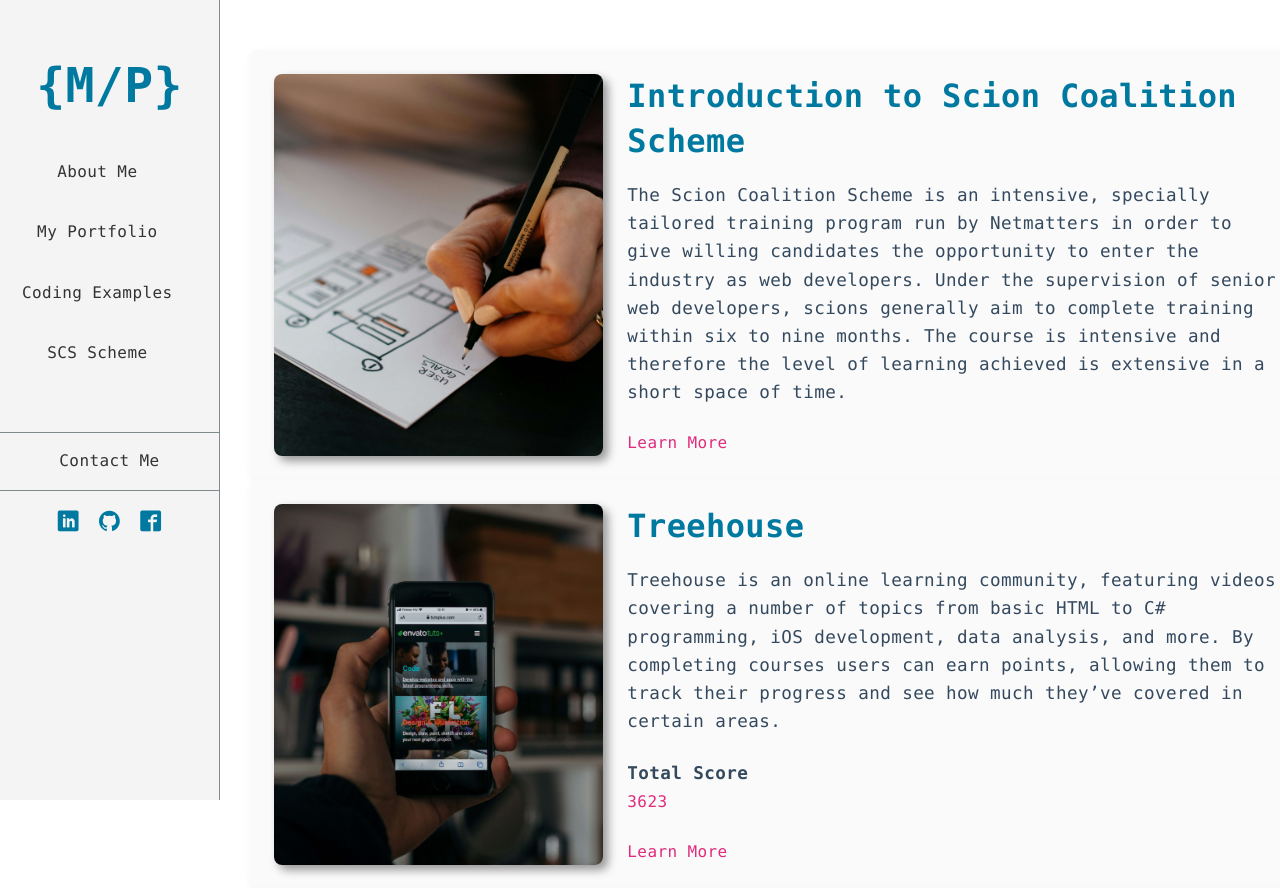
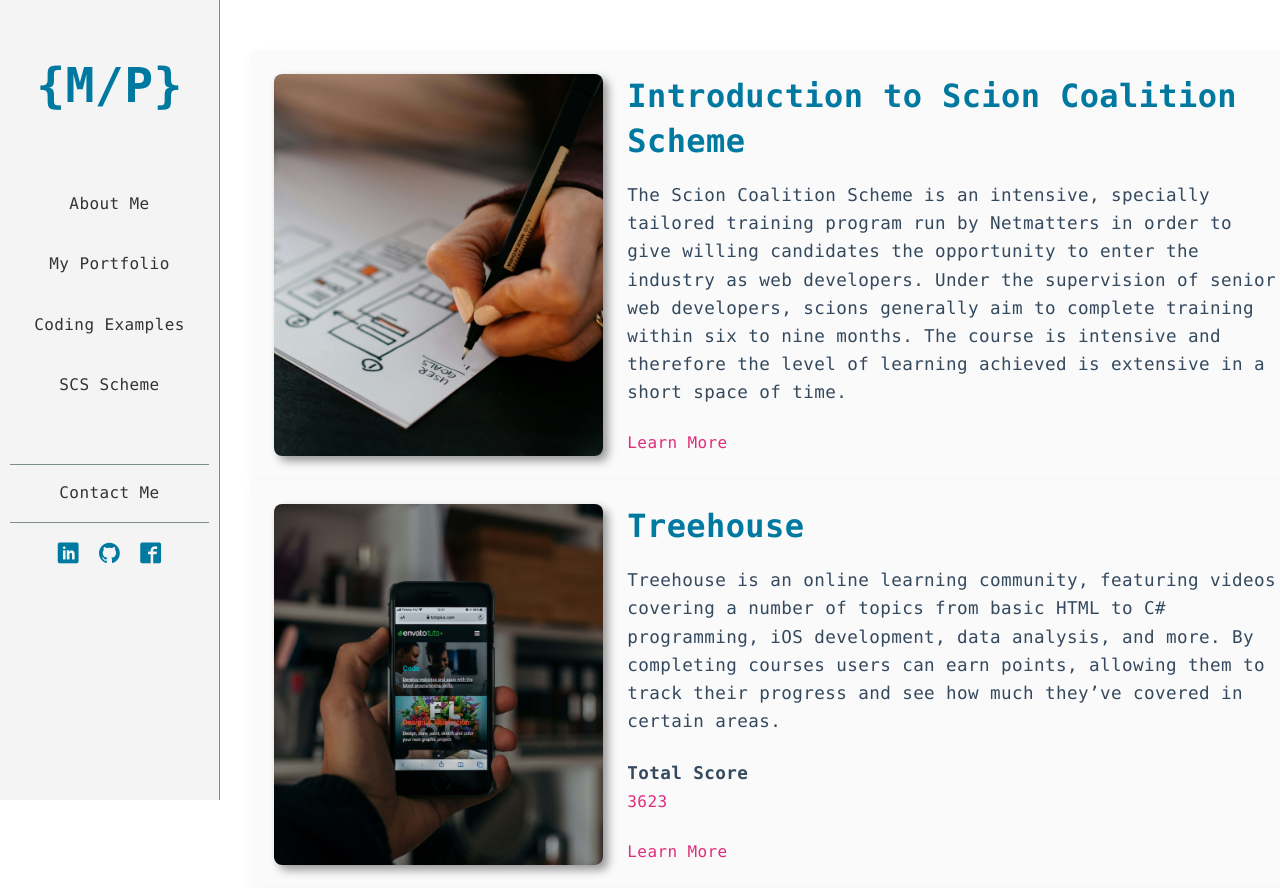
Before and after one commit to markap85/Portfolio, a PHP site: page /scss.html in a window 1280 px wide; the page is wider, and only the part inside the window is pictured. Shown: the top 888 px of that part. Run offline with PHP 8.4, Linux system fonts and the light colour scheme; some web fonts are replaced.

Commit message:
Re aligned all sidebar items / li etc to account for invisible arrow icons on hover

```diff
--- a/css/styles.css
+++ b/css/styles.css
@@ -1009,9 +1009,12 @@
   transform: translateX(-100%);
   transition: transform 0.3s cubic-bezier(0.4, 0, 0.2, 1), box-shadow 0.3s;
   overflow-y: auto;
-}
-
-/* line 15, ../Portfolio/scss/layout/_sidebar.scss */
+  display: flex;
+  flex-direction: column;
+  align-items: center;
+}
+
+/* line 18, ../Portfolio/scss/layout/_sidebar.scss */
 .sidebar.sidebar--open {
   transform: translateX(0);
   box-shadow: 2px 0 16px rgba(0, 0, 0, 0.2);
@@ -1019,7 +1022,7 @@
 }
 
 @media (min-width: 768px) {
-  /* line 15, ../Portfolio/scss/layout/_sidebar.scss */
+  /* line 18, ../Portfolio/scss/layout/_sidebar.scss */
   .sidebar.sidebar--open {
     padding-top: 20px;
   }
@@ -1036,30 +1039,44 @@
   }
 }
 
-/* line 34, ../Portfolio/scss/layout/_sidebar.scss */
+/* line 37, ../Portfolio/scss/layout/_sidebar.scss */
+.sidebar .logo {
+  width: 100%;
+  display: flex;
+  justify-content: center;
+  align-items: center;
+  margin-bottom: 2rem;
+}
+
+/* line 45, ../Portfolio/scss/layout/_sidebar.scss */
 .sidebar .logo a {
   text-decoration: none !important;
   font-size: 3rem;
   font-weight: bold;
-  margin-bottom: 2rem;
+  margin-bottom: 0;
   color: #0079A0;
   border-bottom: 1px solid transparent;
   transition: color 0.3s, text-shadow 0.3s;
 }
 
-/* line 42, ../Portfolio/scss/layout/_sidebar.scss */
+/* line 53, ../Portfolio/scss/layout/_sidebar.scss */
 .sidebar .logo a:hover {
   color: #DF2C7D;
   text-shadow: 2px 2px 6px rgba(0, 0, 0, 0.4);
   text-decoration: none;
 }
 
-/* line 50, ../Portfolio/scss/layout/_sidebar.scss */
+/* line 61, ../Portfolio/scss/layout/_sidebar.scss */
 .sidebar nav ul {
   list-style: none;
-}
-
-/* line 53, ../Portfolio/scss/layout/_sidebar.scss */
+  padding: 0;
+  margin: 0;
+  display: flex;
+  flex-direction: column;
+  align-items: center;
+}
+
+/* line 69, ../Portfolio/scss/layout/_sidebar.scss */
 .sidebar nav ul .icon-keyboard_arrow_right, .sidebar nav ul .icon-keyboard_arrow_down {
   font-size: 1.5rem;
   color: transparent;
@@ -1068,7 +1085,12 @@
   top: 6px;
 }
 
-/* line 63, ../Portfolio/scss/layout/_sidebar.scss */
+/* line 78, ../Portfolio/scss/layout/_sidebar.scss */
+.sidebar nav ul li {
+  margin-left: 24.4px;
+}
+
+/* line 81, ../Portfolio/scss/layout/_sidebar.scss */
 .sidebar nav ul li a {
   display: inline-block;
   padding: 15px 0;
@@ -1078,40 +1100,45 @@
   transition: color 0.3s;
 }
 
-/* line 71, ../Portfolio/scss/layout/_sidebar.scss */
+/* line 89, ../Portfolio/scss/layout/_sidebar.scss */
 .sidebar nav ul li a:hover {
   border-bottom: 1px solid #BAA085;
 }
 
-/* line 74, ../Portfolio/scss/layout/_sidebar.scss */
+/* line 92, ../Portfolio/scss/layout/_sidebar.scss */
 .sidebar nav ul li a:hover .icon-keyboard_arrow_right {
   color: #DF2C7D;
 }
 
-/* line 78, ../Portfolio/scss/layout/_sidebar.scss */
+/* line 96, ../Portfolio/scss/layout/_sidebar.scss */
 .sidebar nav ul li a:hover .icon-keyboard_arrow_down {
   color: #BAA085;
 }
 
-/* line 85, ../Portfolio/scss/layout/_sidebar.scss */
+/* line 104, ../Portfolio/scss/layout/_sidebar.scss */
 .sidebar nav ul li:last-child a:hover {
   color: #DF2C7D;
   border-bottom: 1px solid transparent;
 }
 
-/* line 93, ../Portfolio/scss/layout/_sidebar.scss */
+/* line 112, ../Portfolio/scss/layout/_sidebar.scss */
 .sidebar .contact-me {
   border-top: 1px solid #7f8c8d;
   border-bottom: 1px solid #7f8c8d;
   margin-top: 50px !important;
-}
-
-/* line 100, ../Portfolio/scss/layout/_sidebar.scss */
+  margin-right: 24.4px;
+  width: 100%;
+  display: flex;
+  justify-content: center;
+  align-items: center;
+}
+
+/* line 124, ../Portfolio/scss/layout/_sidebar.scss */
 .sidebar .txt-secondary:hover {
   border-bottom: 1px solid #DF2C7D !important;
 }
 
-/* line 107, ../Portfolio/scss/layout/_sidebar.scss */
+/* line 131, ../Portfolio/scss/layout/_sidebar.scss */
 .sidebar-overlay {
   display: none;
   position: fixed;
@@ -1124,24 +1151,24 @@
   transition: opacity 0.3s;
 }
 
-/* line 118, ../Portfolio/scss/layout/_sidebar.scss */
+/* line 142, ../Portfolio/scss/layout/_sidebar.scss */
 .sidebar-overlay.sidebar-overlay--active {
   display: block;
 }
 
-/* line 121, ../Portfolio/scss/layout/_sidebar.scss */
+/* line 145, ../Portfolio/scss/layout/_sidebar.scss */
 .sidebar-overlay.sidebar-overlay--active ~ .sidebar {
   background-color: #ffffff;
   border: 0px;
 }
 
-/* line 126, ../Portfolio/scss/layout/_sidebar.scss */
+/* line 150, ../Portfolio/scss/layout/_sidebar.scss */
 .sidebar-overlay.sidebar-overlay--active ~ .sidebar a:hover {
   text-shadow: 2px 2px 6px rgba(0, 0, 0, 0.4);
 }
 
 @media (min-width: 768px) {
-  /* line 107, ../Portfolio/scss/layout/_sidebar.scss */
+  /* line 131, ../Portfolio/scss/layout/_sidebar.scss */
   .sidebar-overlay {
     display: none;
   }
--- a/scss/layout/_sidebar.scss
+++ b/scss/layout/_sidebar.scss
@@ -11,6 +11,9 @@
   transform: translateX(-100%);
   transition: transform 0.3s cubic-bezier(0.4,0,0.2,1), box-shadow 0.3s;
   overflow-y: auto;
+  display: flex;
+  flex-direction: column;
+  align-items: center; // Center all children horizontally
 
   &.sidebar--open {
     transform: translateX(0);
@@ -31,11 +34,19 @@
     padding-top: 20px;
   }
 
+  .logo {
+    width: 100%;
+    display: flex;
+    justify-content: center;
+    align-items: center;
+    margin-bottom: 2rem;
+  }
+
   .logo a {
     text-decoration: none !important;
     font-size: 3rem;
     font-weight: bold;
-    margin-bottom: 2rem;
+    margin-bottom: 0; // Remove margin-bottom from a, handled by .logo
     color: $primary-color;
     border-bottom: 1px solid transparent; // Always transparent
     transition: color 0.3s, text-shadow 0.3s; // Add transition for text-shadow
@@ -49,6 +60,11 @@
 
   nav ul {
     list-style: none;
+    padding: 0;
+    margin: 0;
+    display: flex;
+    flex-direction: column;
+    align-items: center; // Center nav items horizontally
 
     .icon-keyboard_arrow_right, .icon-keyboard_arrow_down {
       font-size: 1.5rem;
@@ -60,6 +76,8 @@
     }
 
     li {
+      margin-left: 24.4px; // Move all li items to the right
+
       a {
         display: inline-block;
         padding: 15px 0;
@@ -82,6 +100,7 @@
       }
 
       &:last-child a {
+
         &:hover {
           color: $secondary-color;
           border-bottom: 1px solid transparent;
@@ -94,6 +113,11 @@
     border-top: 1px solid $grey;
     border-bottom: 1px solid $grey;
     margin-top: 50px !important;
+    margin-right: 24.4px;
+    width: 100%;
+    display: flex;
+    justify-content: center;
+    align-items: center;
   }
 
   .txt-secondary {
```
Also changed, not shown: 1 other file.
